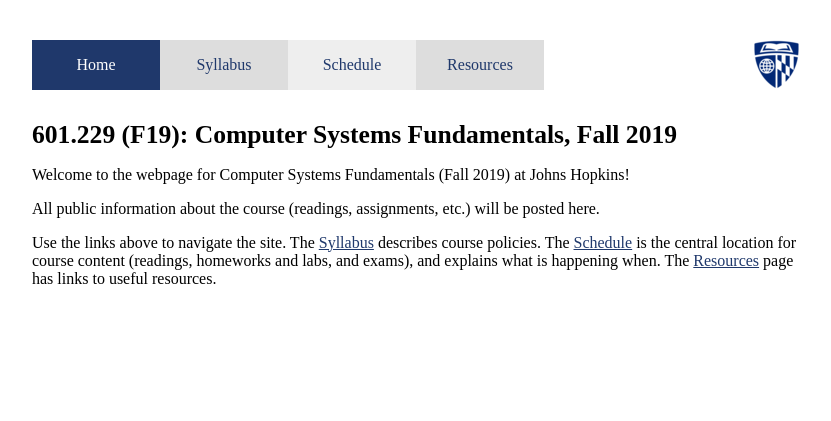
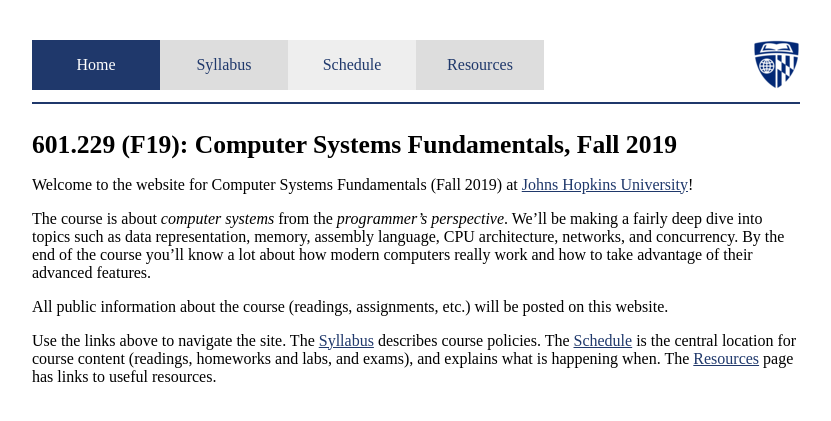
Before and after one commit to jhucsf/spring2020, a Jekyll site: the page built from index.md, in a window 1280 px wide. Shown: the top 421 px of the page, without its empty margins (224-1055 px from the left). Built offline with Jekyll 4.4.1, drawn with Linux system fonts in a browser that asks for light colours.

Commit message:
better page layout, add quick blurb to index

```diff
--- a/_layouts/default.html
+++ b/_layouts/default.html
@@ -20,6 +20,8 @@
 		<div id="logo"><img alt="JHU logo" src="{{site.baseurl}}/img/logoSmall.png"></div>
 		<div style="clear: both;"></div>
 
+		<hr id="headerSep">
+
 		<div id="pageTitle">{{site.coursename}}: {{page.title}}</div>
 
 		{{content}}
--- a/css/csf.css
+++ b/css/csf.css
@@ -90,6 +90,13 @@ tr:nth-child(even) {
 	display: block;
 }
 
+#headerSep {
+	height: 2px;
+	border-width: 0;
+	color: #1f386b;
+	background-color: #1f386b;
+}
+
 /*
 vim:ts=2:
 */
--- a/index.md
+++ b/index.md
@@ -4,8 +4,10 @@ title: "Computer Systems Fundamentals, Fall 2019"
 category: "home"
 ---
 
-Welcome to the webpage for Computer Systems Fundamentals (Fall 2019) at Johns Hopkins!
+Welcome to the website for Computer Systems Fundamentals (Fall 2019) at <a href="https://www.jhu.edu/">Johns Hopkins University</a>!
 
-All public information about the course (readings, assignments, etc.) will be posted here.
+The course is about *computer systems* from the *programmer's perspective*.  We'll be making a fairly deep dive into topics such as data representation, memory, assembly language, CPU architecture, networks, and concurrency.  By the end of the course you'll know a lot about how modern computers really work and how to take advantage of their advanced features.
+
+All public information about the course (readings, assignments, etc.) will be posted on this website.
 
 Use the links above to navigate the site.  The [Syllabus](syllabus.html) describes course policies. The [Schedule](schedule.html) is the central location for course content (readings, homeworks and labs, and exams), and explains what is happening when.  The [Resources](resources.html) page has links to useful resources.
```
